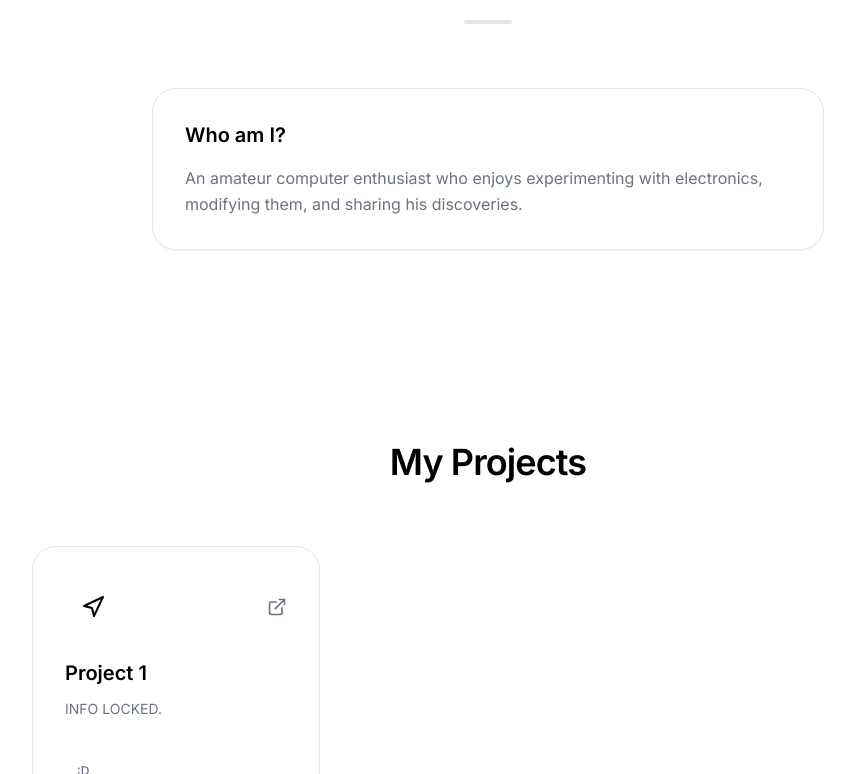
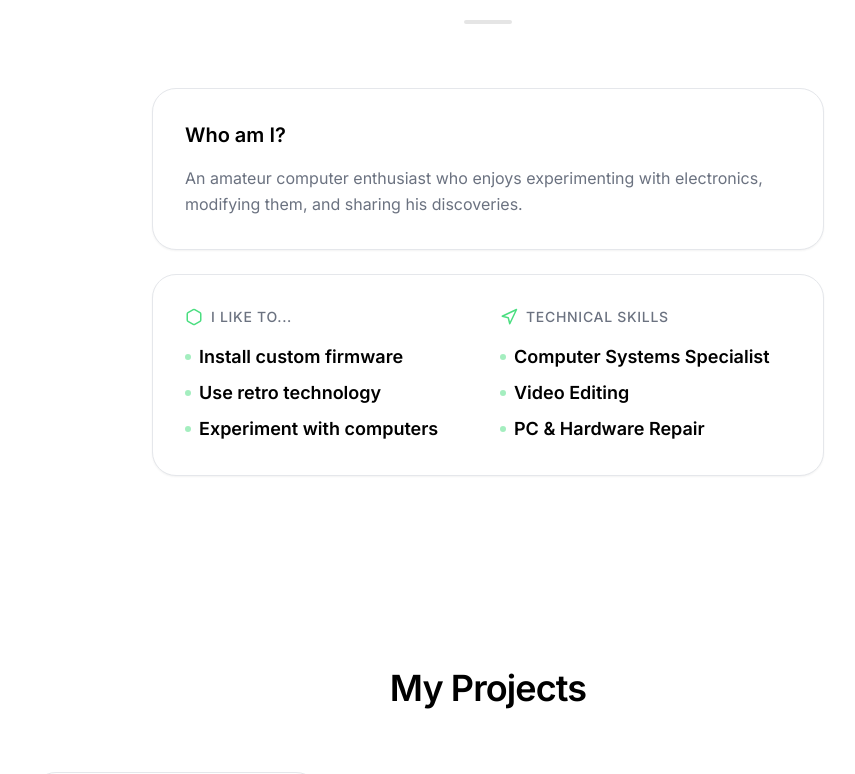
Before and after one commit to crisutf/heinzle, a React (Vite) app: page / in a window 1280 px wide. Shown: the part 990-1764 px from the top of the page, without its empty margins (152-1007 px from the left). Built offline with nearby package versions, Linux system fonts and the light colour scheme.

Commit message:
Add files via upload

```diff
--- a/src/components/AboutMe.jsx
+++ b/src/components/AboutMe.jsx
@@ -1,5 +1,6 @@
 import React from 'react';
 import { motion } from 'framer-motion';
+import { Hexagon, Navigation } from 'lucide-react';
 
 const AboutMe = () => {
     return (
@@ -16,7 +17,7 @@ const AboutMe = () => {
                 <div className="w-12 h-1 bg-[var(--color-text)] mx-auto rounded-full opacity-10" />
             </motion.div>
 
-            <div className="max-w-2xl mx-auto">
+            <div className="max-w-2xl mx-auto space-y-6">
                 <motion.div
                     initial={{ opacity: 0, y: 20 }}
                     whileInView={{ opacity: 1, y: 0 }}
@@ -28,8 +29,44 @@ const AboutMe = () => {
                     </h3>
                     <p className="text-[var(--color-muted)] leading-relaxed">
                         An amateur computer enthusiast who enjoys experimenting with electronics, modifying them, and sharing his discoveries.
+                    </p>
+                </motion.div>
 
-                    </p>
+                <motion.div
+                    initial={{ opacity: 0, y: 20 }}
+                    whileInView={{ opacity: 1, y: 0 }}
+                    viewport={{ once: true }}
+                    transition={{ delay: 0.1 }}
+                    className="bg-[var(--color-card)] p-8 rounded-3xl border border-[var(--color-border)] shadow-sm grid grid-cols-1 sm:grid-cols-2 gap-6"
+                >
+                    <div className="space-y-4">
+                        <div className="flex items-center gap-2">
+                            <Hexagon size={18} className="text-[var(--color-accent)]" />
+                            <h4 className="text-sm font-medium text-[var(--color-muted)] uppercase tracking-wider">I like to...</h4>
+                        </div>
+                        <ul className="space-y-2">
+                            {['Install custom firmware', 'Use retro technology', 'Experiment with computers'].map((item, i) => (
+                                <li key={i} className="text-lg font-semibold text-[var(--color-text)] flex items-center gap-2">
+                                    <span className="w-1.5 h-1.5 rounded-full bg-[var(--color-accent)] opacity-50" />
+                                    {item}
+                                </li>
+                            ))}
+                        </ul>
+                    </div>
+                    <div className="space-y-4">
+                        <div className="flex items-center gap-2">
+                            <Navigation size={18} className="text-[var(--color-accent)]" />
+                            <h4 className="text-sm font-medium text-[var(--color-muted)] uppercase tracking-wider">Technical Skills</h4>
+                        </div>
+                        <ul className="space-y-2">
+                            {['Computer Systems Specialist', 'Video Editing', 'PC & Hardware Repair'].map((item, i) => (
+                                <li key={i} className="text-lg font-semibold text-[var(--color-text)] flex items-center gap-2">
+                                    <span className="w-1.5 h-1.5 rounded-full bg-[var(--color-accent)] opacity-50" />
+                                    {item}
+                                </li>
+                            ))}
+                        </ul>
+                    </div>
                 </motion.div>
             </div>
         </section>
```
Also changed, not shown: 1 other file (tests, documents, lock files or other folders).
